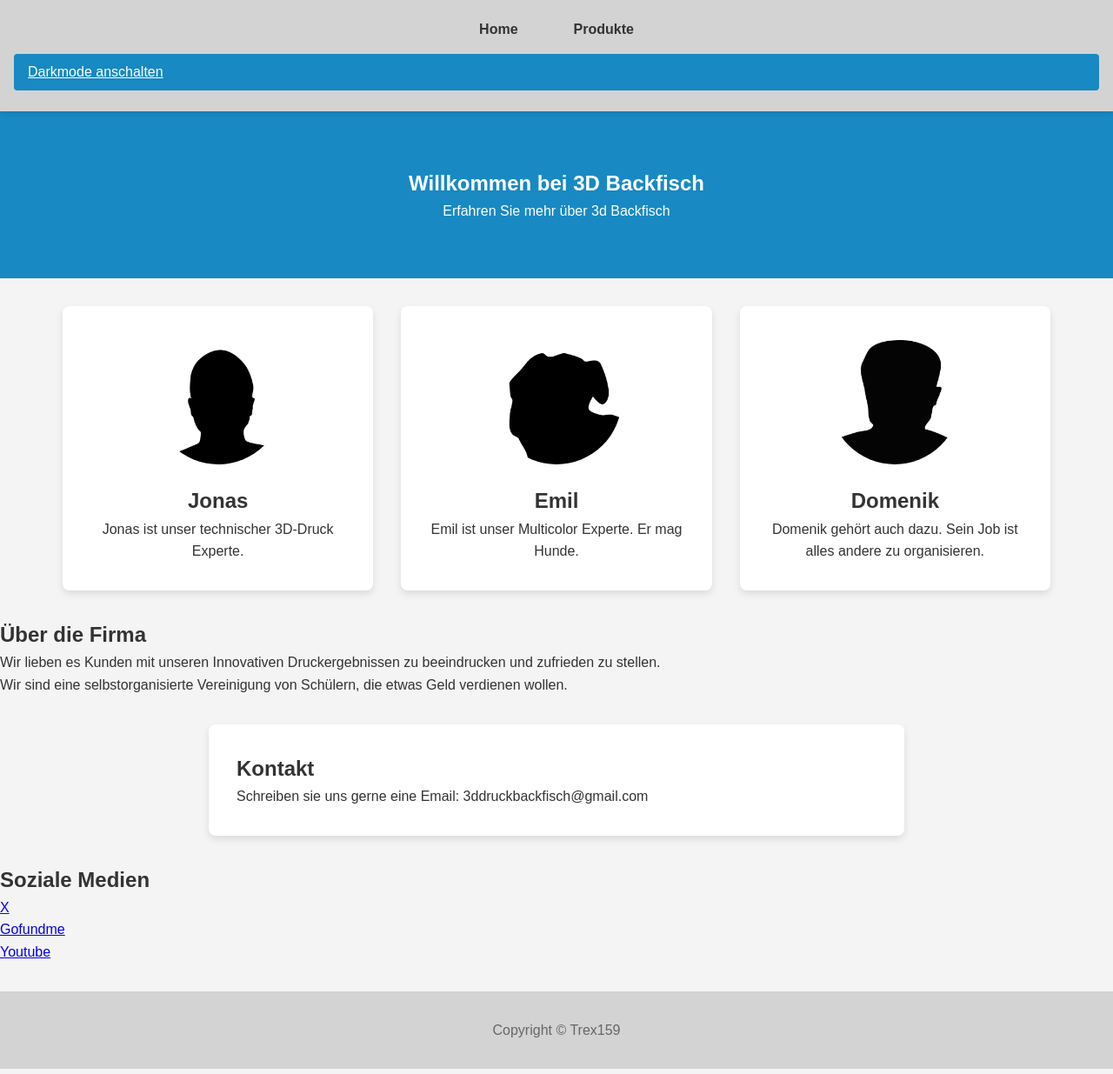
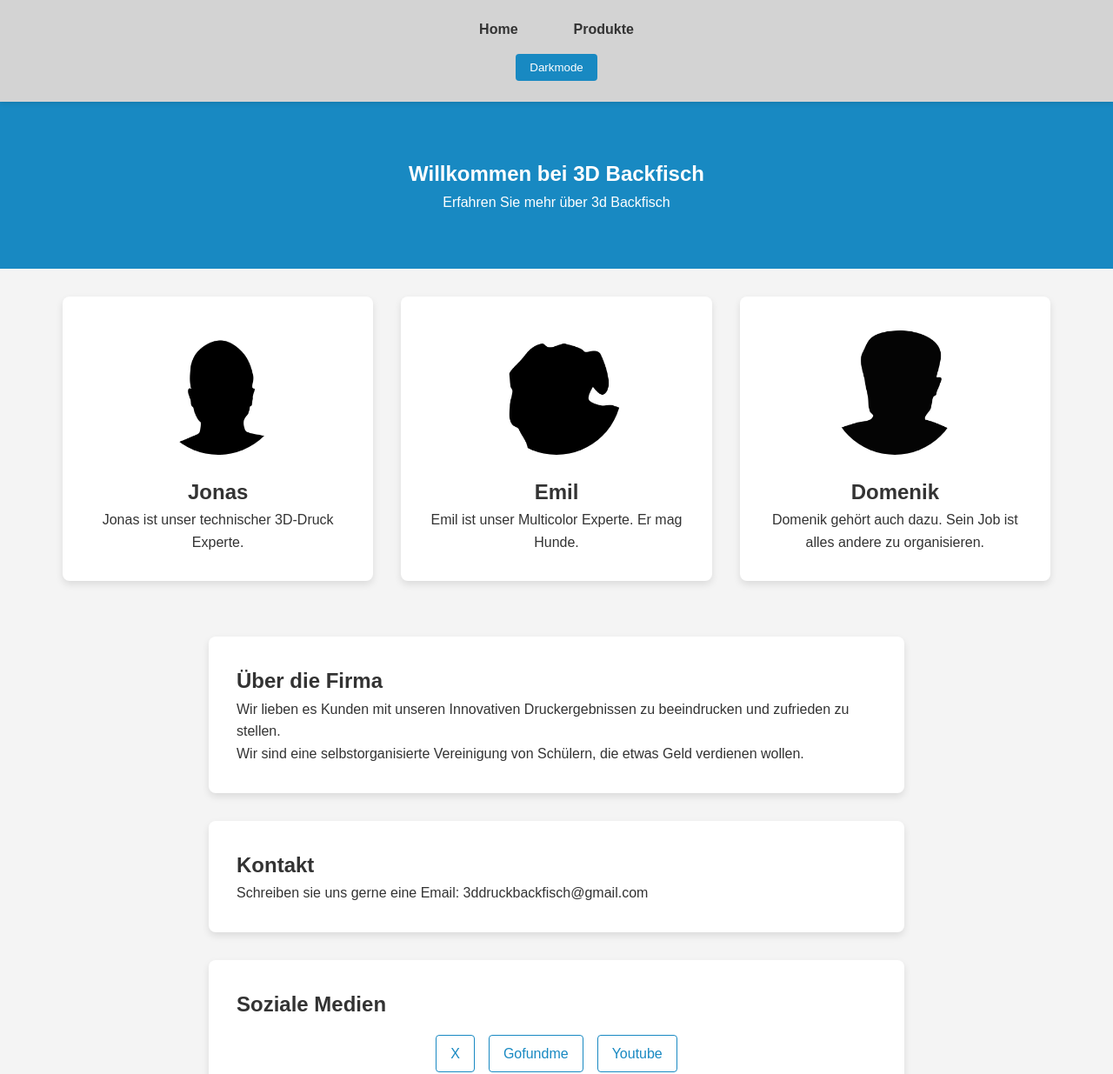
Before and after one commit to trex159/3Dprints, a plain HTML site: page index.html in a window 1280 px wide. Shown: the part 169-1404 px from the top of the page at 87% size. Drawn offline with Linux system fonts and the light colour scheme.

Commit message:
Update index.html

```diff
--- a/index.html
+++ b/index.html
@@ -11,7 +11,7 @@
 <body>
     <header>
         <div class="logo">
-            <img src="Images/Logo.png" alt=" 3D Backfisch Logo" loading="lazy">
+            <img src="Images/Logo.png" alt="3D Backfisch Logo" loading="lazy">
         </div>
         <nav>
             <ul>
@@ -19,11 +19,11 @@
                 <li><a href="products.html">Produkte</a></li>
             </ul>
         </nav>
-	<a href="index_darkmode.html" class="mode-button">Darkmode anschalten</a>
+        <button id="darkModeToggle" class="mode-button">Darkmode</button>
     </header>
 
     <section class="intro">
-        <h1>Willkommen bei  3D Backfisch</h1>
+        <h1>Willkommen bei 3D Backfisch</h1>
         <p>Erfahren Sie mehr über 3d Backfisch</p>
     </section>
 
@@ -45,9 +45,9 @@
         </div>
     </section>
 
-    <section class="aboutt">
+    <section class="about">
         <h2>Über die Firma</h2>
-        <p>Wir lieben es Kunden mit unseren Innovativen Druckergebnissen zu beeindrucken und zufrieden zu stellen.<br>Wir sind eine selbstorganisierte Vereinigung von Schülern, die etwas Geld verdienen wollen. </p>
+        <p>Wir lieben es Kunden mit unseren Innovativen Druckergebnissen zu beeindrucken und zufrieden zu stellen.<br>Wir sind eine selbstorganisierte Vereinigung von Schülern, die etwas Geld verdienen wollen.</p>
     </section>
 
     <section class="contact">
@@ -55,11 +55,13 @@
         <p>Schreiben sie uns gerne eine Email: 3ddruckbackfisch@gmail.com</p>
     </section>
 
-    <section class="Mediaaaa">
+    <section class="social-media">
         <h2>Soziale Medien</h2>
-          <a href="https://x.com/3ddBackfisch" target="_blank">X</a> <br>
-          <a href="https://gofund.me/8ff91919" target="_blank">Gofundme</a> <br>
-          <a href="https://www.youtube.com/channel/UCk4wB-66CMERwGga0O3MxWg" target="_blank">Youtube</a>
+        <div class="social-links">
+            <a href="https://x.com/3ddBackfisch" target="_blank">X</a>
+            <a href="https://gofund.me/8ff91919" target="_blank">Gofundme</a>
+            <a href="https://www.youtube.com/channel/UCk4wB-66CMERwGga0O3MxWg" target="_blank">Youtube</a>
+        </div>
     </section>
 
     <footer>
@@ -69,5 +71,3 @@
     <script src="js.js"></script>
 </body>
 </html>
-
-<!-- Code and Design by Trex159  -->
```
